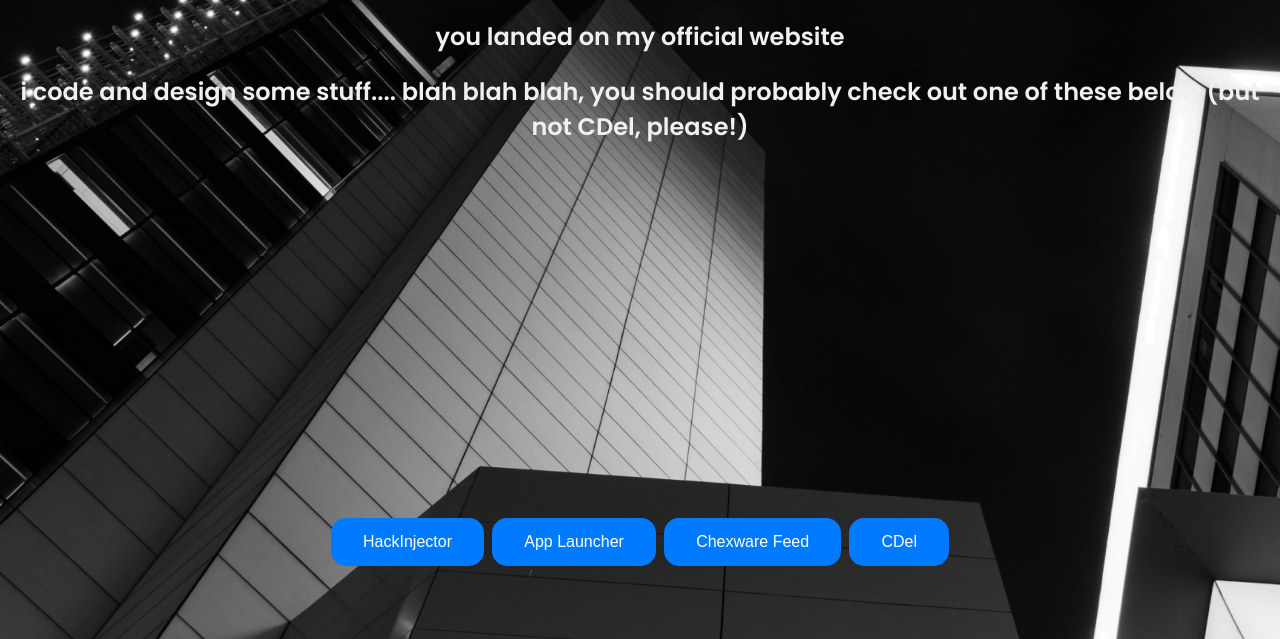
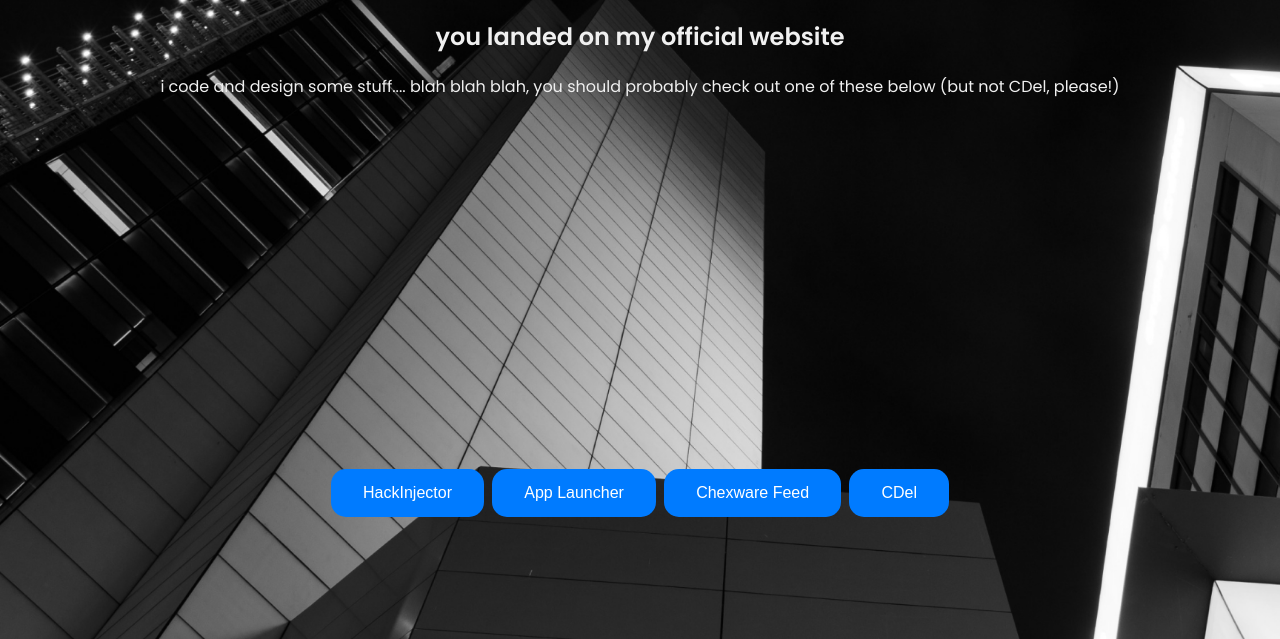
Before and after one commit to voxj/voxj.github.io, a plain HTML site: page index.html in a window 1280 px wide. Shown: the part 161-800 px from the top of the page. Drawn offline with Linux system fonts and the light colour scheme.

Commit message:
Update index.html

```diff
--- a/index.html
+++ b/index.html
@@ -8,7 +8,7 @@
 </head><body><header id="top-bar"> <a class="logothingy" ,="" href="https://vxj.is-a.dev/i"> <img src="https://vxj.is-a.dev/assets/icons/v.png" style="width: 50px; height: 50px; border-radius: 100%;"> </a> <a href="https://vxj.is-a.dev/yt"><p style="transform: scale(1.5);">youtube</p></a> <a href="https://github.com/voxj"><p style="transform: scale(1.5); ">github</p></a><a href="https://vxj.is-a.dev/contact"><p style="transform: scale(1.5); ">contacts</p></a> </header>
   <h1>hello, voxj here</h1>
   <h2>you landed on my official website</h2>
-  <h2>i code and design some stuff.... blah blah blah, you should probably check out one of these below (but not CDel, please!)</h2>
+  <p>i code and design some stuff.... blah blah blah, you should probably check out one of these below (but not CDel, please!)</p>
 
 <br><br><br><br><br><br><br><br><br><br><br><br><br><br>
 <button id="hackInj">HackInjector</button>
```
